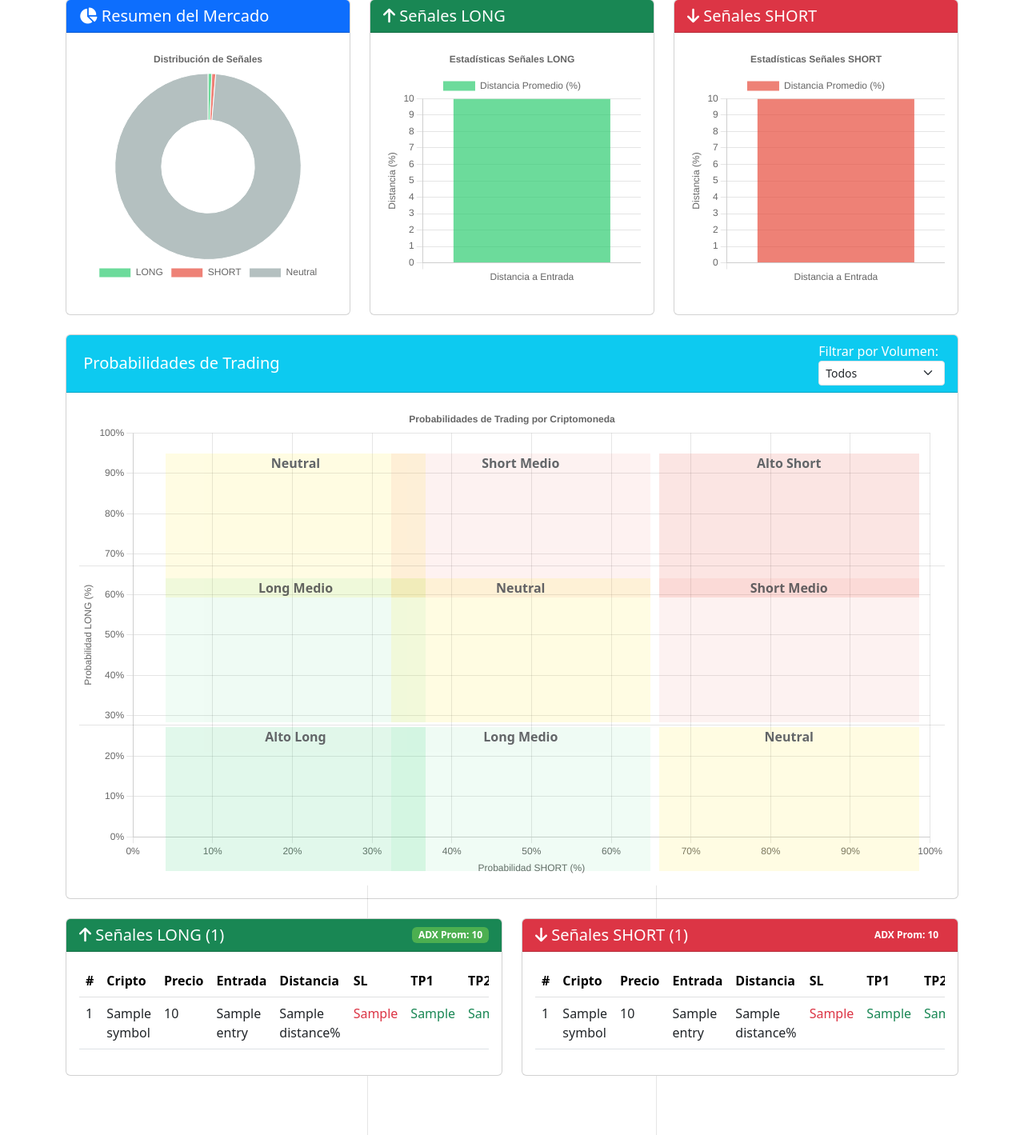
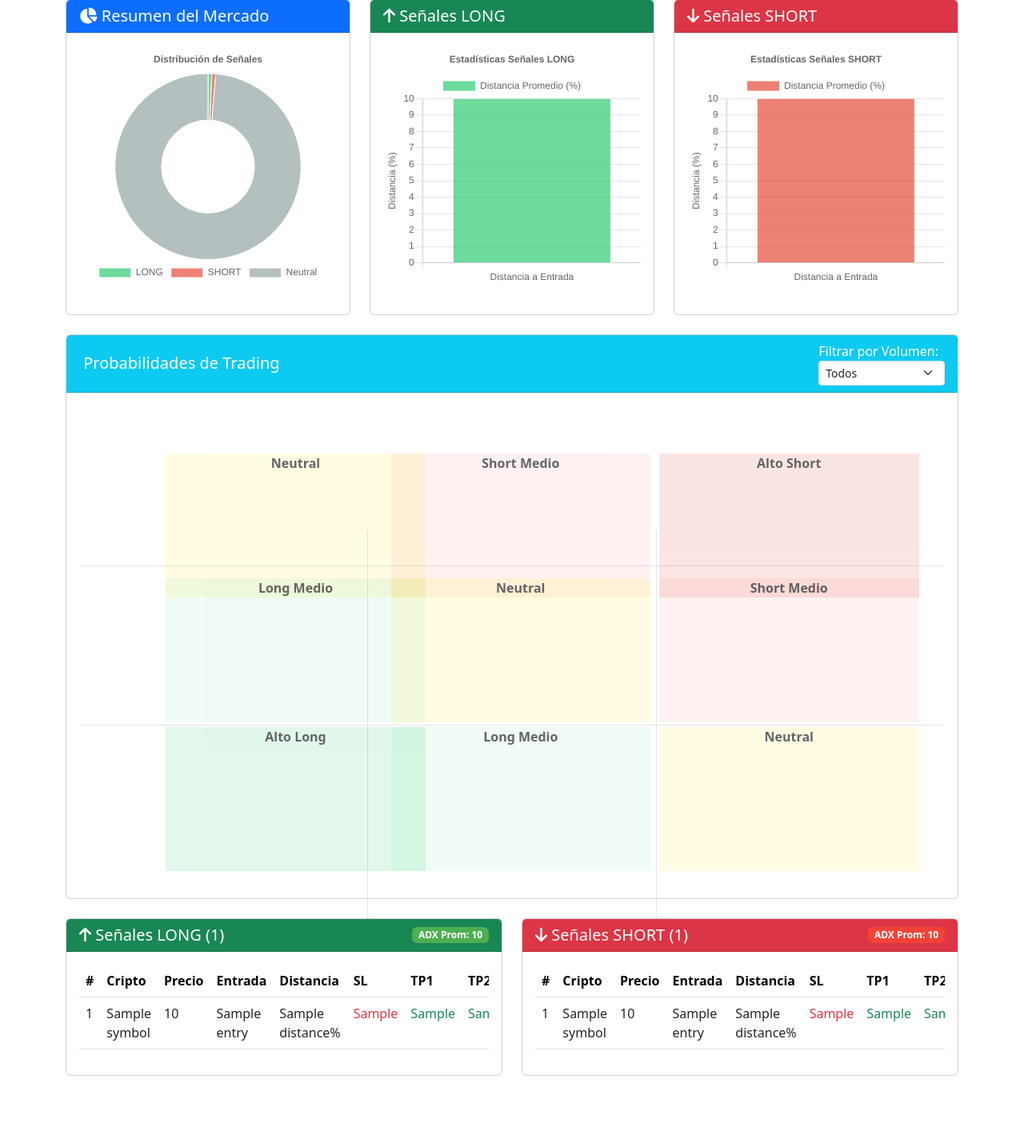
Before and after one commit to Willer5000/cryptotrendwgta, a Flask app: template templates/index.html in a window 1280 px wide. Shown: the part 585-2004 px from the top of the page at 80% size. After the commit the page ends 1930 px from the top, so only its background shows below. Run offline with Flask 3, Linux system fonts and the light colour scheme; the template is opened without the code that fills it: most values are stand-ins (such as "Sample title", 1, 10 or a date in 2020); a database or web service that is not in the repository returns one stand-in record (values such as "Sample title"); data that the repository does not hold is empty.

Commit message:
Update index.html

```diff
--- a/templates/index.html
+++ b/templates/index.html
@@ -292,7 +292,7 @@
                 <div class="card">
                     <div class="card-header bg-danger text-white d-flex justify-content-between align-items-center">
                         <h2 class="h5 mb-0"><i class="fas fa-arrow-down"></i> Señales SHORT ({{ short_signals|length }})</h2>
-                        <span class="badge badge-shout">ADX Prom: {{ avg_adx_short }}</span>
+                        <span class="badge badge-short">ADX Prom: {{ avg_adx_short }}</span>
                     </div>
                     <div class="card-body">
                         {% if short_signals %}
@@ -449,7 +449,7 @@
 
         // Gráfico de dispersión
         const scatterCtx = document.getElementById('scatterChart').getContext('2d');
-        const scatterData = JSON.parse('{{ scatter_data|safe }}');
+        const scatterData = JSON.parse({{ scatter_data|safe }});  // CORRECCIÓN: Parsear directamente
 
         // Mapeo de colores por volumen
         const volumeColors = {
```
